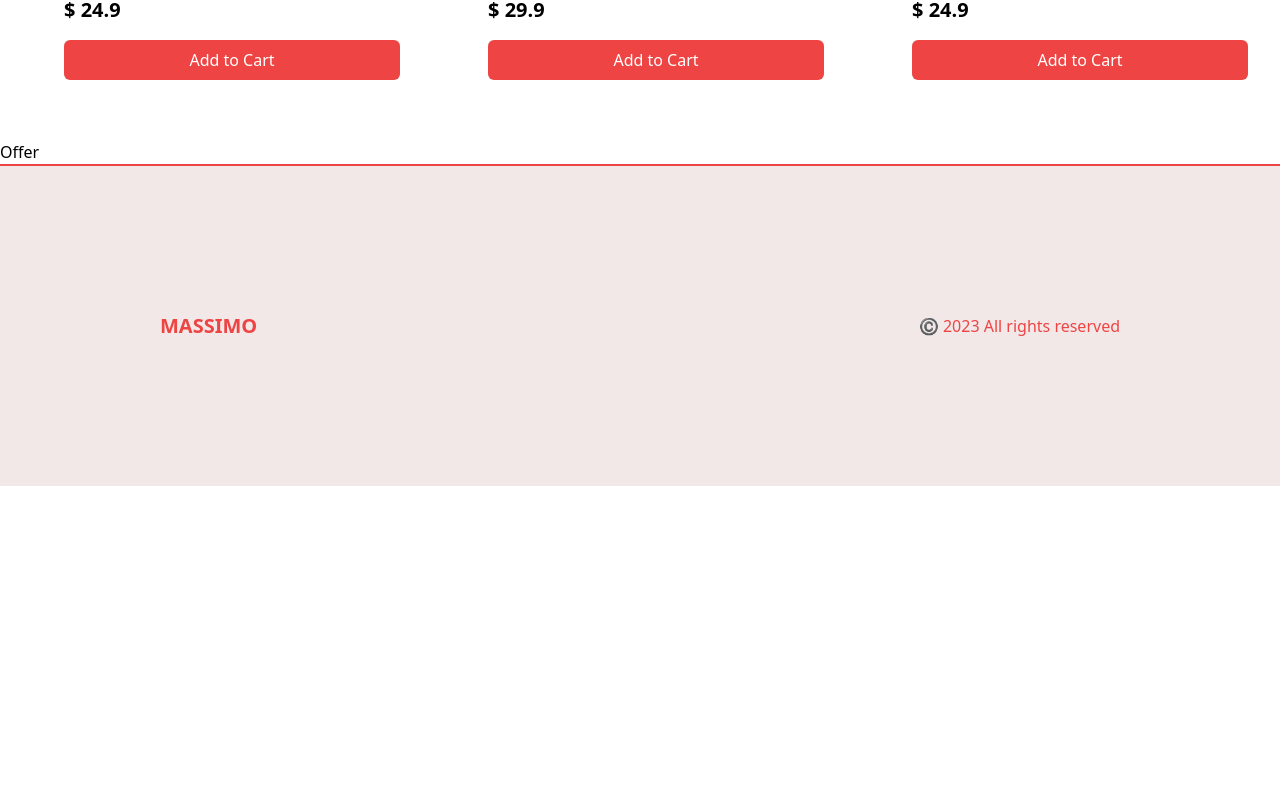
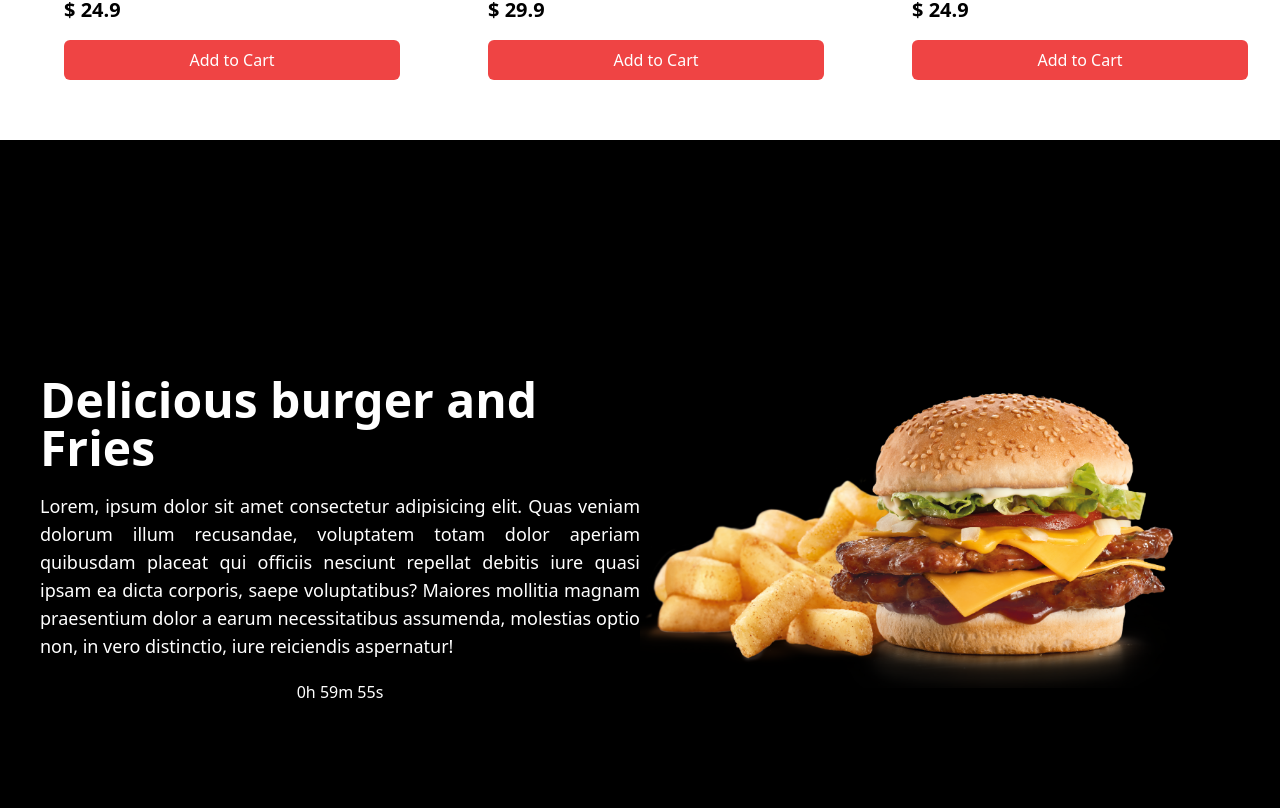
Before and after one commit to salmansheri/restaurent, a SvelteKit app: page / in a window 1280 px wide. Shown: the part 1292-2100 px from the top of the page. Before the commit the page ends 1778 px from the top, so only its background shows below. Built offline with nearby package versions, Linux system fonts and the light colour scheme.

Commit message:
minor changes

```diff
--- a/package.json
+++ b/package.json
@@ -41,6 +41,7 @@
 	"type": "module",
 	"dependencies": {
 		"lucide-svelte": "^0.263.0",
+		"svelte-countdown": "^1.1.2",
 		"tailwind-merge": "^1.14.0"
 	}
 }
--- a/src/data.ts
+++ b/src/data.ts
@@ -11,6 +11,9 @@ import Product10 from '$lib/images/temporary/p10.png';
 import Product11 from '$lib/images/temporary/p11.png';
 import Product12 from '$lib/images/temporary/p12.png';
 import Product13 from '$lib/images/temporary/m1.png';
+import Menu1 from '$lib/images/temporary/m1.png';
+import Menu2 from '$lib/images/temporary/m2.png';
+import Menu3 from '$lib/images/temporary/m3.png';
 
 export type Product = {
 	id: number;
@@ -366,38 +369,38 @@ export const singleProduct: Product = {
 	]
 };
 
-type Menu = {
+export type Menu = {
 	id: number;
 	slug: string;
 	title: string;
 	desc?: string;
 	img?: string;
 	color: string;
-}[];
+};
 
-export const menu: Menu = [
+export const menu: Menu[] = [
 	{
 		id: 1,
-		slug: 'pastas',
+		slug: '/menu/pastas',
 		title: 'Italian Pastas',
 		desc: 'Savor the taste of perfection with our exquisite Italian handmade pasta menu.',
-		img: '/temporary/m1.png',
+		img: Menu1,
 		color: 'white'
 	},
 	{
 		id: 2,
-		slug: 'burgers',
+		slug: '/menu/burgers',
 		title: 'Juicy Burgers',
 		desc: 'Burger Bliss: Juicy patties, bold flavors, and gourmet toppings galore.',
-		img: '/temporary/m2.png',
+		img: Menu2,
 		color: 'black'
 	},
 	{
 		id: 3,
-		slug: 'pizzas',
+		slug: '/menu/pizzas',
 		title: 'Cheesy Pizzas',
 		desc: 'Pizza Paradise: Irresistible slices, mouthwatering toppings, and cheesy perfection.',
-		img: '/temporary/m3.png',
+		img: Menu3,
 		color: 'white'
 	}
 ];
--- /dev/null
+++ b/src/routes/Countdown.svelte
@@ -0,0 +1,27 @@
+<script lang="ts">
+	import { onMount } from 'svelte';
+	let message = '';
+	let countdown = '';
+
+	onMount(() => {
+		var targetDate = new Date();
+
+		targetDate.setHours(targetDate.getHours() + 1);
+
+		var countdownTimer = setInterval(() => {
+			var now = new Date().getTime();
+			// @ts-ignore
+			let remainingTime = targetDate - now;
+
+			var hours = Math.floor((remainingTime % (1000 * 60 * 60 * 24)) / (1000 * 60 * 60));
+			var minutes = Math.floor((remainingTime % (1000 * 60 * 60)) / (1000 * 60));
+			var seconds = Math.floor((remainingTime % (1000 * 60)) / 1000);
+
+			countdown = hours + 'h ' + minutes + 'm ' + seconds + 's ';
+		});
+	});
+</script>
+
+<div>
+	{countdown}
+</div>
--- a/src/routes/Offer.svelte
+++ b/src/routes/Offer.svelte
@@ -1 +1,24 @@
-Offer
+<script lang="ts">
+	import OfferProduct from '$lib/images/offerProduct.png';
+	import Countdown from './Countdown.svelte';
+</script>
+
+<section class="bg-black h-screen flex flex-col md:flex-row items-center px-10 md:">
+	<!-- text container  -->
+	<div class="flex-1 h-1/2 md:h-full flex items-center justify-center flex-col gap-y-5 text-white">
+		<h1 class="text-5xl font-bold">Delicious burger and Fries</h1>
+		<p class="text-justify text-lg">
+			Lorem, ipsum dolor sit amet consectetur adipisicing elit. Quas veniam dolorum illum
+			recusandae, voluptatem totam dolor aperiam quibusdam placeat qui officiis nesciunt repellat
+			debitis iure quasi ipsam ea dicta corporis, saepe voluptatibus? Maiores mollitia magnam
+			praesentium dolor a earum necessitatibus assumenda, molestias optio non, in vero distinctio,
+			iure reiciendis aspernatur!
+		</p>
+
+		<Countdown />
+	</div>
+	<!-- Image container  -->
+	<div class="flex-1 w-full h-1/2 md:h-full items-center justify-center flex">
+		<img src={OfferProduct} alt="offerProduct" class="w-full object-cover object-center" />
+	</div>
+</section>
--- a/src/routes/menu/+page.svelte
+++ b/src/routes/menu/+page.svelte
@@ -1 +1,14 @@
-<h1>menu</h1>
+<script lang="ts">
+	import { menu } from '../../data';
+	import MenuCard from './MenuCard.svelte';
+</script>
+
+<section
+	class="p-4 lg:px-20 xl:px-40 h-[calc[100vh-6rem)] md:h-[calc(100vh-9rem)] flex flex-col md:flex-row items-center"
+>
+	{#each menu as item}
+		<a href={item.slug}>
+			<MenuCard {item} />
+		</a>
+	{/each}
+</section>
--- /dev/null
+++ b/src/routes/menu/MenuCard.svelte
@@ -0,0 +1,19 @@
+<script lang="ts">
+	import { twMerge } from 'tailwind-merge';
+	import type { Menu } from '../../data';
+
+	export let item: Menu;
+
+	$: divImage = item.img;
+	$: color = item.color;
+	$: text = item.color === 'black' ? 'white' : 'red';
+</script>
+
+<div class=" h-1/3 bg-cover p-8" style="background-image: url({divImage}); color: {color}">
+	<h1>{item.title}</h1>
+	<p>{item.desc}</p>
+	<button
+		class={twMerge(`hidden lg:block px-4 py-2 rounded-md hover:bg-opacity-80`)}
+		style="background-color: {color}; color: {text}">Explore</button
+	>
+</div>
```
Also changed, not shown: 1 other file (tests, documents, lock files or other folders).
